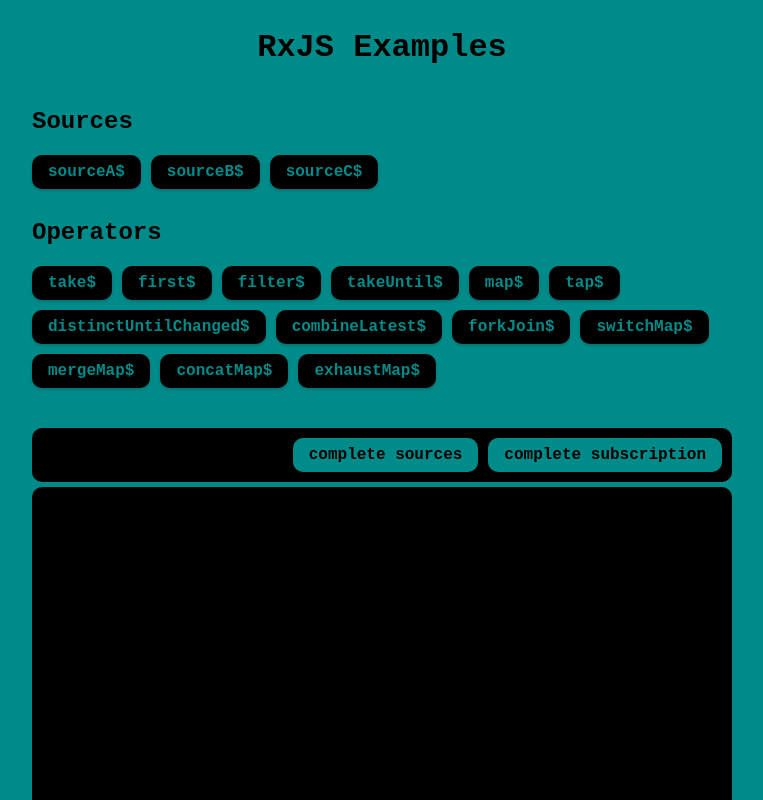
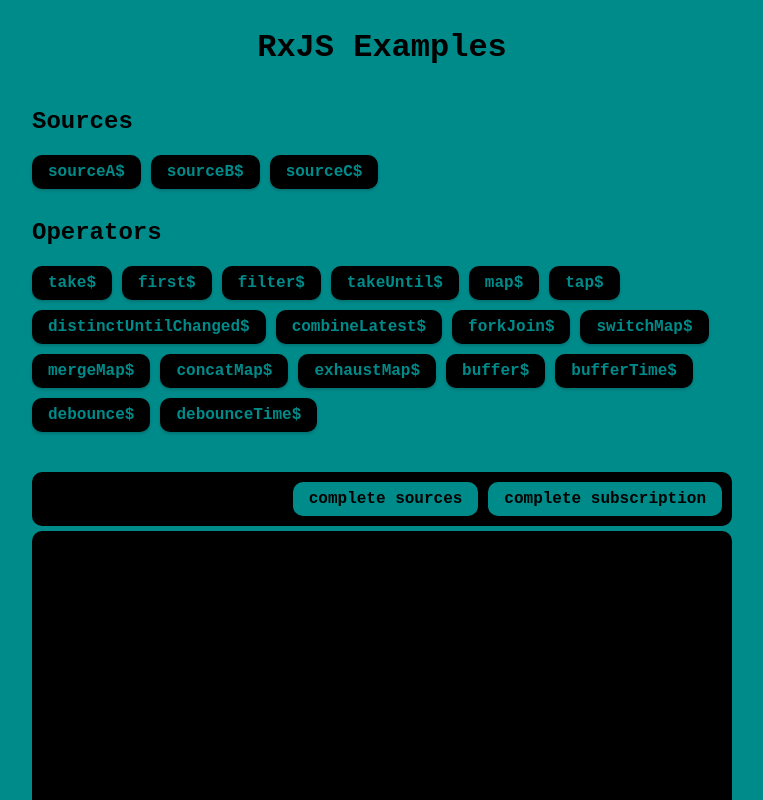
Before and after one commit to stormpanda/rxjs-examples, an Angular app: page / in a window 1280 px wide. Shown: the top 800 px of the page, without its empty margins (258-1021 px from the left). Built offline with nearby package versions, Linux system fonts and the light colour scheme.

Commit message:
feat: add examples for buffer and debounce and add some comments

```diff
--- a/src/app/app.component.ts
+++ b/src/app/app.component.ts
@@ -1,6 +1,6 @@
 import { ChangeDetectionStrategy, Component } from '@angular/core';
 import { RouterOutlet } from '@angular/router';
-import { BehaviorSubject, combineLatest, concat, concatMap, distinct, distinctUntilChanged, exhaust, exhaustMap, filter, first, forkJoin, interval, map, mergeMap, Observable, Subject, Subscription, switchMap, take, takeUntil, tap } from 'rxjs';
+import { BehaviorSubject, buffer, bufferTime, combineLatest, concat, concatMap, debounce, debounceTime, distinct, distinctUntilChanged, exhaust, exhaustMap, filter, first, forkJoin, interval, map, mergeMap, Observable, Subject, Subscription, switchMap, take, takeUntil, tap, timer } from 'rxjs';
 import { AsyncPipe, NgFor, NgIf } from '@angular/common';
 import { FakeConsoleComponent } from './components/fake-console/fake-console.component';
 
@@ -52,15 +52,18 @@
   private readonly examples = {
     take$: this.sources.sourceA$.pipe(
       map(emit => emit.message),
+      // play with the number to see the difference
       take(3)
     ),
 
-    first$: this.sources.sourceC$.pipe(
+    first$: this.sources.sourceA$.pipe(
+      // you can also give no default or no predicate or skip both
+      first(emit => emit.value === 3, { value: -1, message: 'No value received' }),
       map(emit => emit.message),
-      first()
     ),
 
     filter$: this.sources.sourceA$.pipe(
+      // play with the condition to see the difference
       filter(emit => emit.value % 2 === 0),
       map(emit => emit.message)
     ),
@@ -80,6 +83,7 @@
     ),
 
     distinctUntilChanged$: this.sources.sourceA$.pipe(
+      // play with the condition to see the difference
       map(emit => String(Math.floor(emit.value / 3))),
       distinctUntilChanged(),
     ),
@@ -88,10 +92,12 @@
       map(([a, b, c]) => `${a.message}, ${b.message}, ${c.message}`)
     ),
 
+    // use the "complete sources" button to see an emit
     forkJoin$: forkJoin([this.sources.sourceA$, this.sources.sourceB$, this.sources.sourceC$]).pipe(
       map(([a, b, c]) => `${a.message}, ${b.message}, ${c.message}`)
     ),
 
+    // use the "complete sources" button to see the full behavior
     switchMap$: this.sources.sourceA$.pipe(
       switchMap(emit => interval(1000).pipe(
         map(i => `${emit.message}, X: ${i}`),
@@ -102,10 +108,12 @@
     mergeMap$: this.sources.sourceA$.pipe(
       mergeMap(emit => interval(1000).pipe(
         map(i => `${emit.message}, X: ${i}`),
+        // remove the take to see the mergeMap go out of control
         take(3)
       ))
     ),
 
+    // use the "complete sources" button to see the full behavior
     concatMap$: this.sources.sourceA$.pipe(
       concatMap(emit => interval(1000).pipe(
         map(i => `${emit.message}, X: ${i}`),
@@ -118,6 +126,30 @@
         map(i => `${emit.message}, X: ${i}`),
         take(3)
       ))
+    ),
+
+    buffer$: this.sources.sourceA$.pipe(
+      // play with the time to see the difference
+      buffer(interval(3000)),
+      map(emits => emits.map(emit => emit.message).join(', '))
+    ),
+
+    bufferTime$: this.sources.sourceA$.pipe(
+      // play with the time to see the difference
+      bufferTime(3000),
+      map(emits => emits.map(emit => emit.message).join(', '))
+    ),
+
+    debounce$: this.sources.sourceA$.pipe(
+      // play with the time to see the difference
+      debounce(() => interval(3000)),
+      map(emit => emit.message)
+    ),
+
+    debounceTime$: this.sources.sourceA$.pipe(
+      // play with the time to see the difference
+      debounceTime(3000),
+      map(emit => emit.message)
     ),
   } as const
 
```
